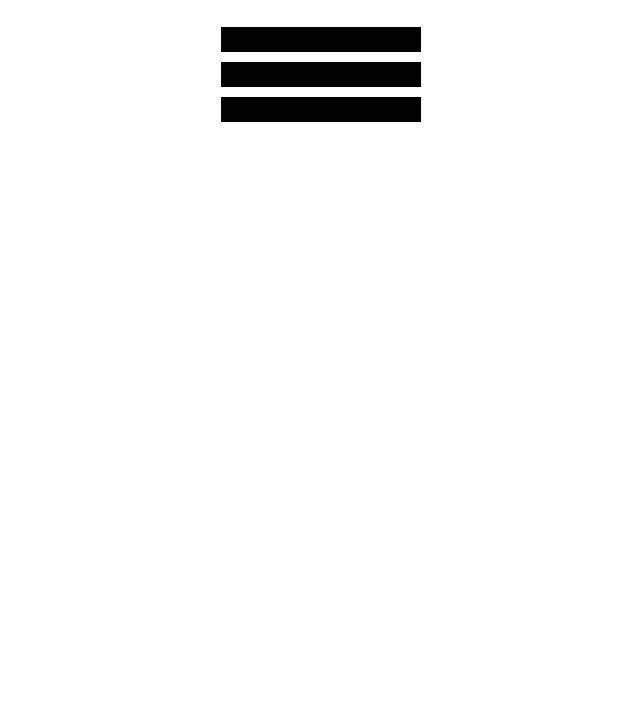
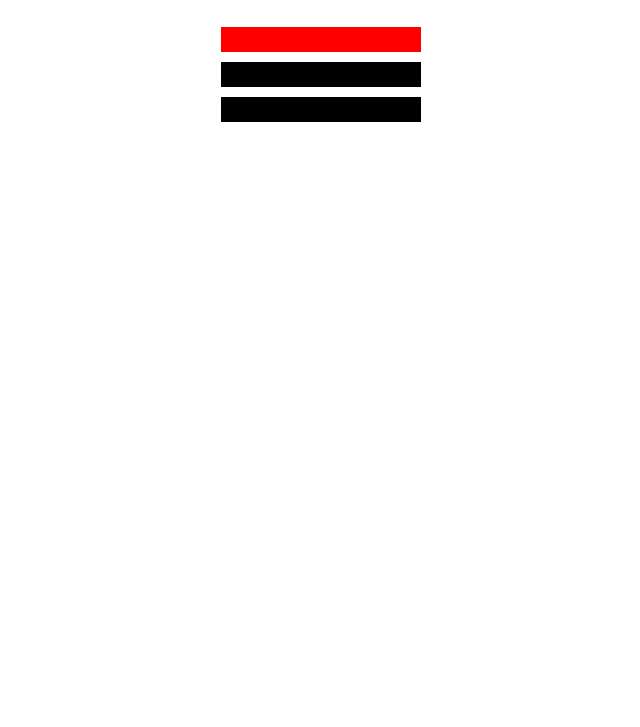
Before and after one commit to sergeistetsko/FREECODECAMP1, a plain HTML site: page SetofColoredMarkers/index.html in a window 1280 px wide. Shown: the part 73-800 px from the top of the page, without its empty margins (319-959 px from the left). Drawn offline with Linux system fonts and the light colour scheme.

Commit message:
step 41_42_43

```diff
--- a/SetofColoredMarkers/css/styles.css
+++ b/SetofColoredMarkers/css/styles.css
@@ -6,8 +6,8 @@ h1 {
     width: 200px;
     margin: 10px auto;
 }
-.one {
-    background-color: rgb(0, 0, 0);
+.red {
+    background-color: rgb(255, 0, 0);
 }
 .two {
     background-color: rgb(0, 0, 0);
--- a/SetofColoredMarkers/index.html
+++ b/SetofColoredMarkers/index.html
@@ -10,7 +10,7 @@
     <body>
         <h1>CSS Color Markers</h1>
         <div class="container">
-            <div class="marker one">
+            <div class="marker red">
 
             </div>
             <div class="marker two">
```
